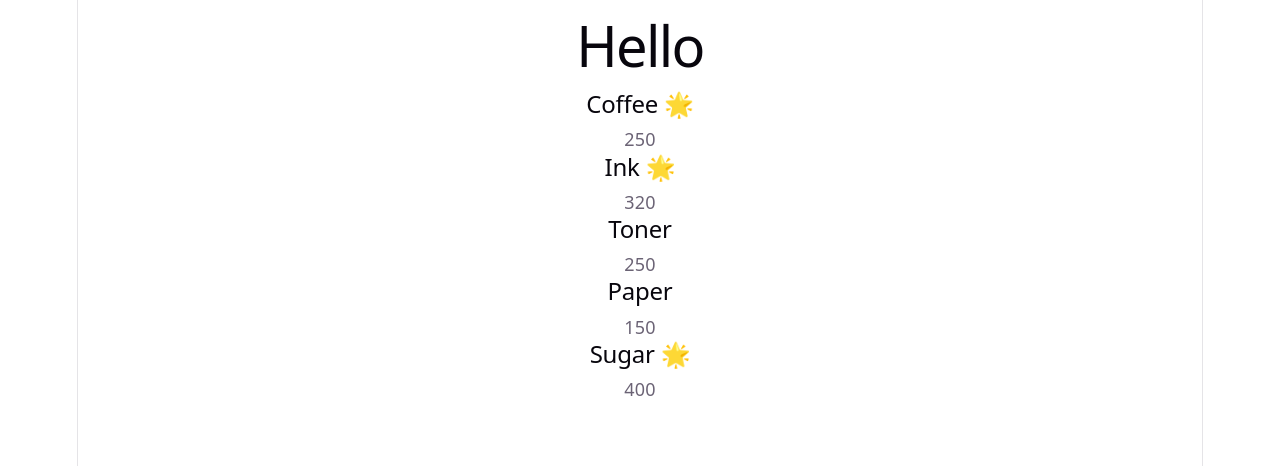
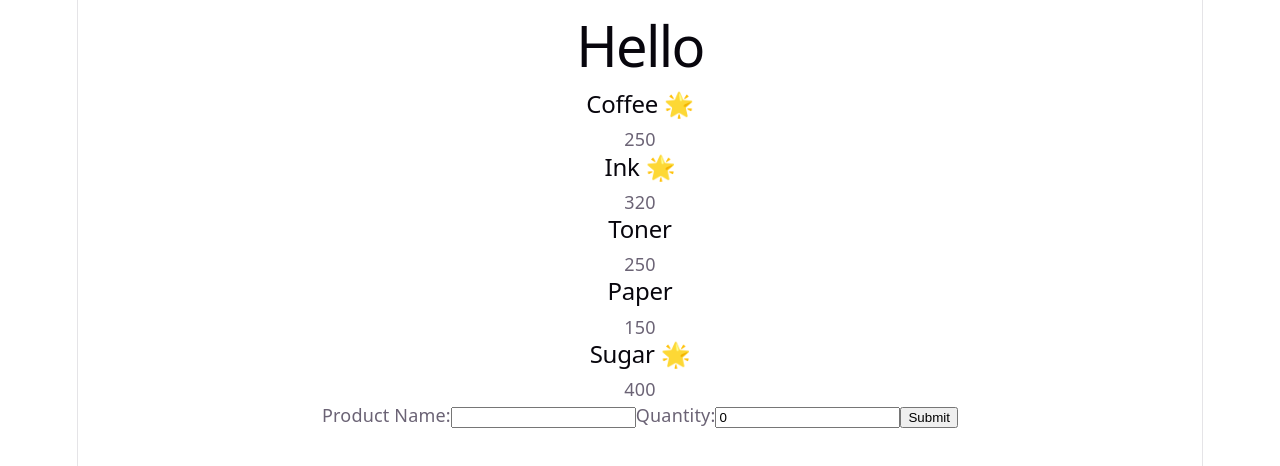
Before and after one commit to bobbyDeepak1415/React_Type, a React (Vite) app: page / in a window 1280 px wide. Shown: the top 466 px of the page. Built offline with nearby package versions, Linux system fonts and the light colour scheme.

Commit message:
setup done

```diff
--- a/src/App.tsx
+++ b/src/App.tsx
@@ -1,3 +1,4 @@
+import OrderForm from "./components/OrderForm"
 import ProductCard from "./components/ProductCard"
 import ProductList from "./components/ProductList"
 
@@ -17,6 +18,9 @@ const App = () => {
       <h1>Hello</h1>
 <ProductCard name="Coffee" price={250} isSpecial={true}/>
 <ProductList items={products}/>
+<OrderForm onSubmit={(product)=>{
+  console.log("Order placed:",product.name,product.quantity)
+}}/>
     </div>
   )
 }
--- a/src/components/OrderForm.tsx
+++ b/src/components/OrderForm.tsx
@@ -1,4 +1,4 @@
-import { useState } from "react"
+import React, { useState } from "react"
 
 interface OrderFormProps{
     onSubmit(order:{name:string,quantity:number}):void
@@ -6,14 +6,21 @@ interface OrderFormProps{
 
 const OrderForm = ({onSubmit}:OrderFormProps) => {
 
-    const [name,setName]=useState<string>("Water bottle")
-    const [quantity,setQuantity]=useState<number>(150)
+    const [name,setName]=useState<string>("")
+    const [quantity,setQuantity]=useState<number>(0)
 
-  return <form>
+
+    const handleSubmit=(e:React.FormEvent<HTMLFormElement>)=>{
+e.preventDefault()
+onSubmit({name,quantity})
+    }
+
+  return <form onSubmit={handleSubmit}>
     <label>Product Name:</label>
     <input value={name} type="text" onChange={(e:React.ChangeEvent<HTMLInputElement>)=>setName(e.target.value)} />
     <label>Quantity:</label>
-    <input value={quantity} type="number" onChange={(e:React.ChangeEvent<HTMLInputElement>)=>setQuantity(e.target.value)} />
+    <input value={quantity} type="number" onChange={(e:React.ChangeEvent<HTMLInputElement>)=>setQuantity(Number(e.target.value))} />
+        <button type="submit">Submit</button>
   </form>
 }
 
```
